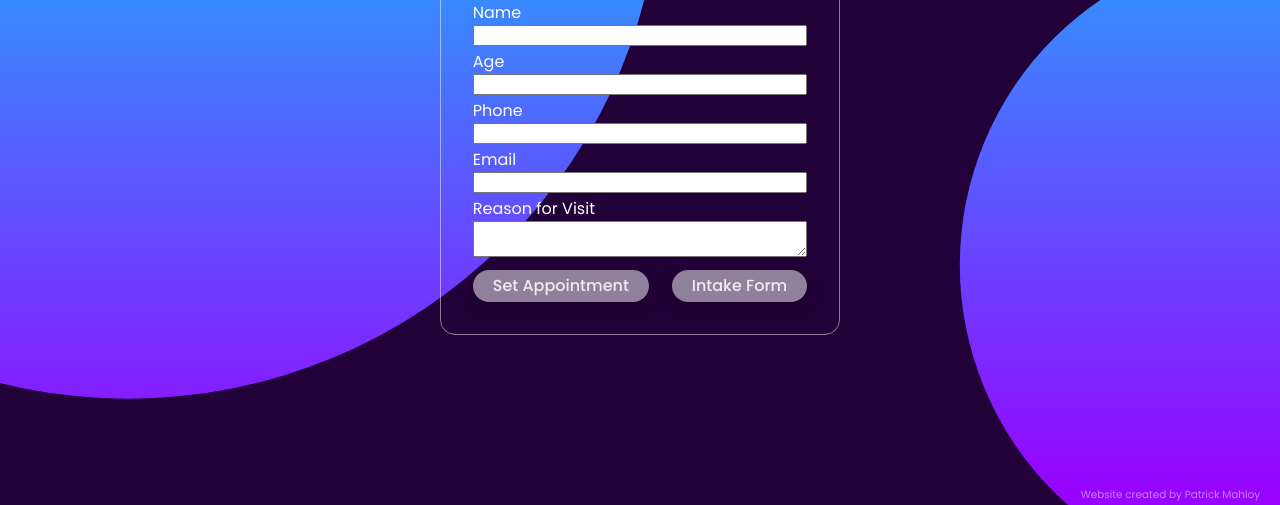
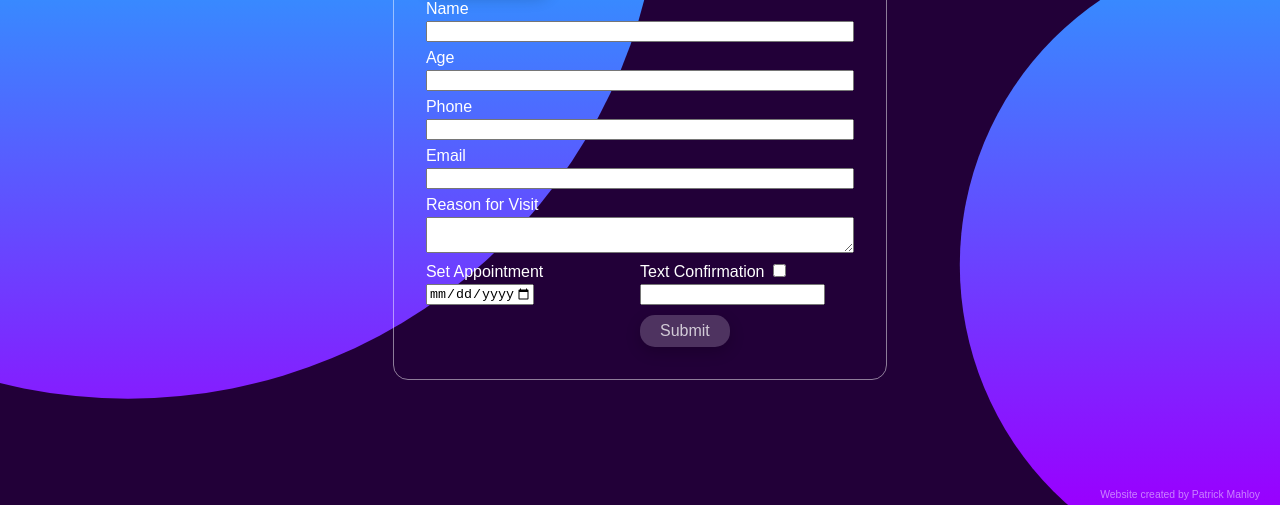
Before and after one commit to techonomics69/landing-page-dentist, a website: page index.html in a window 1280 px wide. Shown: the part 295-800 px from the top of the page. Drawn offline with Linux system fonts and the light colour scheme.

Commit message:
added date picker and text confirmation field to be linked with twilio in the future, and submit button

```diff
--- a/index.html
+++ b/index.html
@@ -10,7 +10,7 @@
 
     <!-- GOOGLE FONT -->
     <link rel="preconnect" href="https://fonts.gstatic.com">
-    <link href="https://fonts.googleapis.com/css2?family=Poppins:wght@100;200;300;400;500;600;700;800;900&display=swap" rel="stylesheet">
+    <link hsref="https://fonts.googleapis.com/css2?family=Poppins:wght@100;200;300;400;500;600;700;800;900&display=swap" rel="stylesheet">
 
     <link rel="stylesheet" href="style.css">
 
@@ -22,6 +22,7 @@
     <main>
         <div class="card">
             <div class="card-content">
+
                 <div class="title">Dr. David L. Miller, DDS</div>
 
                 <address>
@@ -30,6 +31,7 @@
                 </address>
 
                 <form>
+                    <a class="button" href="./new-patient-intake.pdf" role="button">Intake Form</a>
                     <div class="form-row">
                         <label class="form-label">Name</label>
                         <input class="form-input">
@@ -50,10 +52,25 @@
                         <label class="form-label">Reason for Visit</label>
                         <textarea class="form-input"></textarea>
                     </div>
-
-                    <div class="buttons">
-                        <a class="button" href="https://calendar.google.com/calendar/u/0/r" role="button">Set Appointment</a>
-                        <a class="button" href="./new-patient-intake.pdf" role="button">Intake Form</a>
+                    <div class="form-row">
+                        <div class="column">
+                            <label class="form-label">Set Appointment</label>
+                            <input
+                                type="date"
+                                min="2019-01-01"
+                                max="2022-12-31"
+                            />
+                        </div>
+                    </div>
+                    <div class="column">
+                        <label class="form-label">Text Confirmation</label>
+                        <input class="form-label" type="checkbox">
+                        <input
+                        type="tel"
+                        />
+                    </div>
+                    <div class="column column-3">
+                        <a class="button">Submit</a>
                     </div>
                 </form>
             </div>
--- a/style.css
+++ b/style.css
@@ -65,6 +65,25 @@
     line-height: 1.5;
 }
 
+.button {
+    display: inline-block;
+    padding: 8px 20px;
+    margin-top: 10px;
+
+    background-color: rgba(255, 255, 255, 0.2);
+    color: rgba(255, 255, 255, 0.75);
+    font-weight: 500;
+    text-decoration: none;
+
+    box-shadow: 0 5px 15px rgba(0, 0, 0, 0.2);
+    border-radius: 15px;
+}
+
+.button:hover {
+    background: rgba(255, 255, 255, 0.5);
+    color: rgba(255, 255, 255, 0.85);
+}
+
 .form-label {
     display: inline-block;
     margin-top: 8px;
@@ -77,28 +96,9 @@
     width: 100%;
 }
 
-.buttons {
-    display: flex;
-    justify-content: space-between;
-}
-
-.button {
-    display: inline-block;
-    padding: 8px 20px;
-    margin-top: 10px;
-
-    background-color: rgba(255, 255, 255, 0.5);
-    color: rgba(255, 255, 255, 0.858);
-    font-weight: 500;
-    text-decoration: none;
-
-    box-shadow: 0 5px 15px rgba(0, 0, 0, 0.2);
-    border-radius: 20px;
-}
-
-.button:hover {
-    background: rgba(255, 255, 255, 0.2);
-    color: rgba(255, 255, 255, 0.5);
+.column {
+    float: left;
+    width: 50%;
 }
 
 footer {
```
